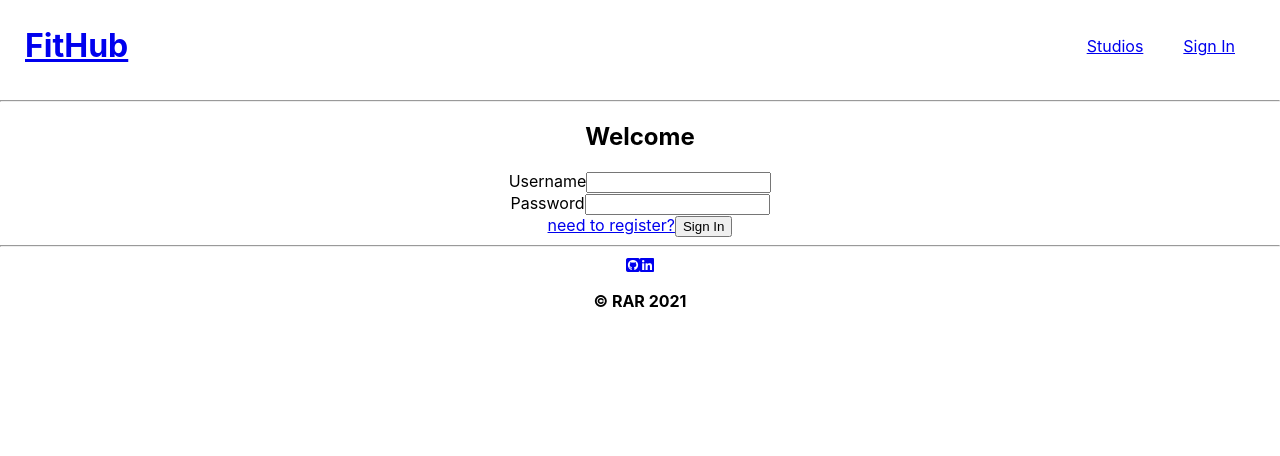
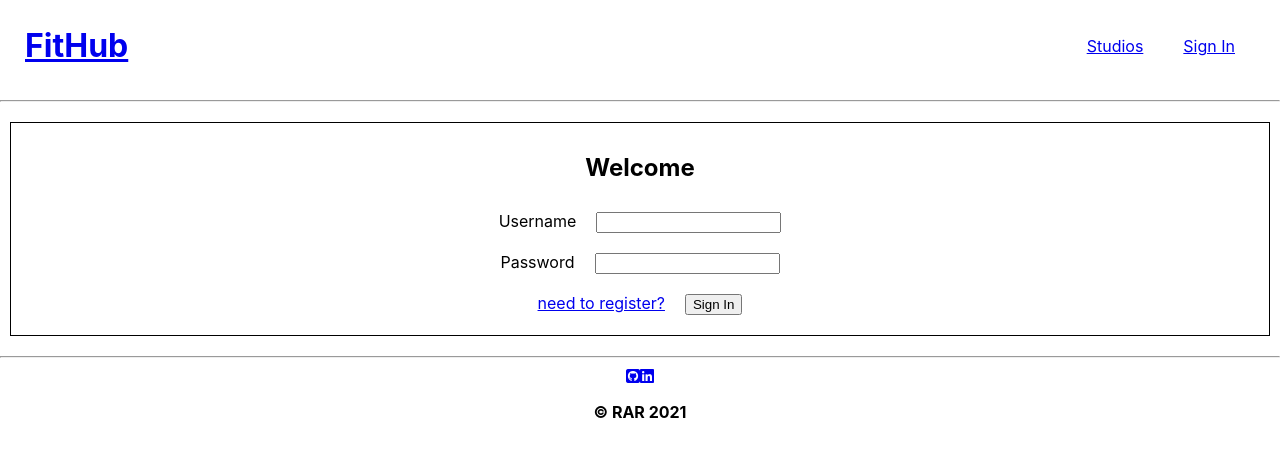
Before and after one commit to rararamberg/fithub, a React (Create React App) app in the folder client/: page /signin in a window 1280 px wide. Shown: the top 456 px of the page. Built offline with nearby package versions, Linux system fonts and the light colour scheme; no server answers; sample sign-in values are in the browser's storage.

Commit message:
basic css to login

```diff
--- a/client/src/screens/Login/Login.css
+++ b/client/src/screens/Login/Login.css
@@ -0,0 +1,15 @@
+.login-div {
+  margin: 20px 10px;
+  padding: 10px 0;
+  border: 1px solid black;
+}
+
+.login-div label,
+.login-div a {
+  padding: 0 10px;
+}
+
+.login-div input,
+.login-div button {
+  margin: 10px 10px;
+}
--- a/client/src/screens/Login/Login.jsx
+++ b/client/src/screens/Login/Login.jsx
@@ -1,5 +1,6 @@
 import React, { useState } from "react";
 import { Link } from "react-router-dom";
+import "./Login.css";
 
 function Login(props) {
   const [formData, setFormData] = useState({
@@ -19,7 +20,7 @@ function Login(props) {
   };
 
   return (
-    <div>
+    <div className="login-div">
       <h2>Welcome</h2>
       <form
         onSubmit={(e) => {
--- a/client/src/screens/Register/Register.jsx
+++ b/client/src/screens/Register/Register.jsx
@@ -1,4 +1,5 @@
 import { useState } from "react";
+import "./Register.css";
 
 function Register(props) {
   const [formData, setFormData] = useState({
@@ -21,7 +22,7 @@ function Register(props) {
   };
 
   return (
-    <div>
+    <div className="register-div">
       <h2>Create Account</h2>
       <form
         onSubmit={(e) => {
```
